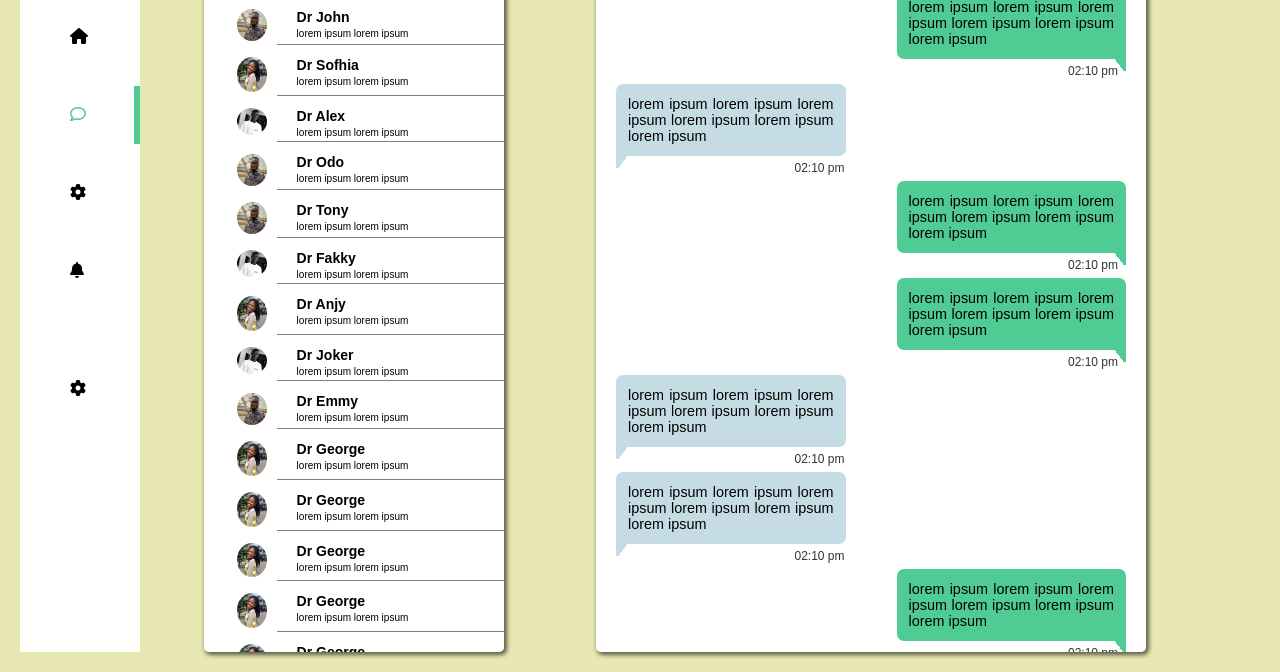
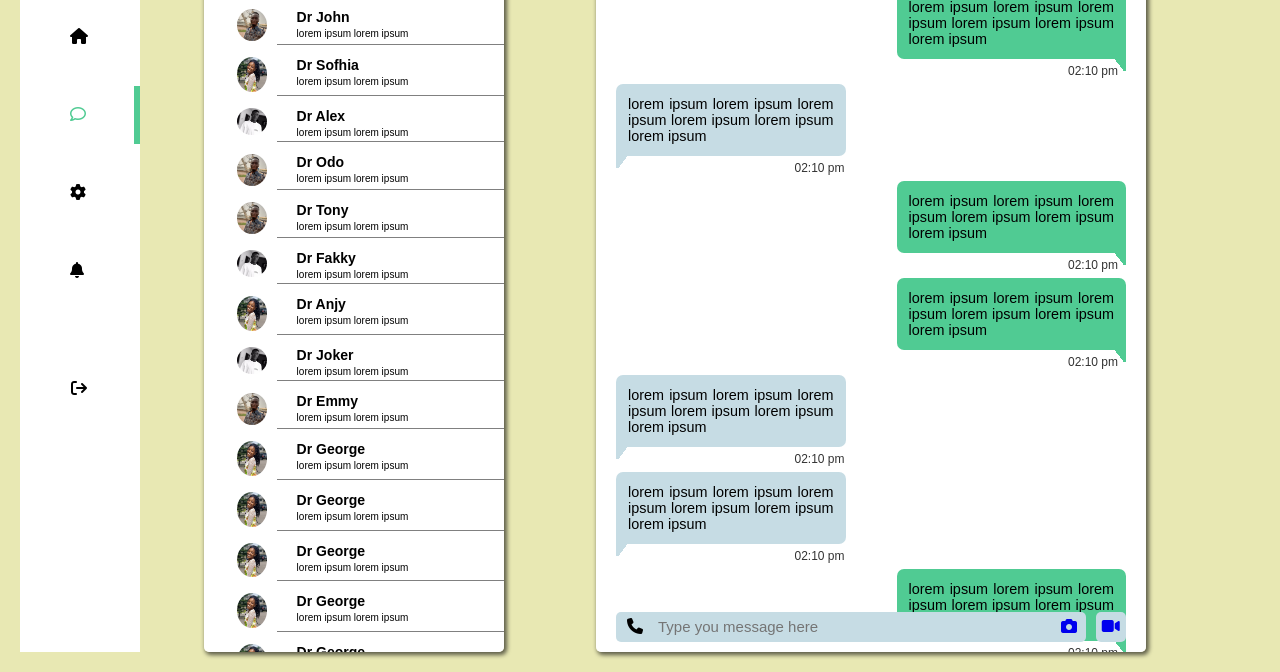
Before and after one commit to Jamiu10012/healm-login, a plain HTML site: page index.html in a window 1280 px wide. Shown: the part 128-800 px from the top of the page. Drawn offline with Linux system fonts and the light colour scheme.

Commit message:
desktp done

```diff
--- a/chat.css
+++ b/chat.css
@@ -247,6 +247,53 @@
     height: 20px;
     background: linear-gradient(127deg, #c6dce4 50%, #c6dce4 50%, transparent 50%,transparent);
 }
+.tail{
+    display: flex;
+    width: 100%;
+    z-index: 1;
+    position: sticky;
+    bottom: 0;
+}
+.typemsg{
+    width: 94%;
+    height: 30px;
+    background: #c6dce4;
+    border-radius: 5px;
+    display: flex;
+    padding: 6px;
+    margin: 10px;
+    margin-right: 4px;
+
+}
+.attach{
+    margin: 0 10px 0 5px;
+}
+.message{
+    margin: 0 5px;
+    width: 83%;
+}
+.message input{
+    width: 90%;
+    background: none;
+    border: none;
+    font-size: 15px;
+    padding-top: -4px;
+    outline: none;
+}
+.camera{
+    margin-left: 18px;
+}
+.record{
+    width: 6%;
+    height: 30px;
+    background: #c6dce4;
+    border-radius: 5px;
+    padding: 6px;
+    padding-right: 0;
+    margin: 10px;
+    margin-left: 6px;
+}
+
 /*
 @media only screen and (max-width: 1360px){
     .chatbox{
--- a/index.html
+++ b/index.html
@@ -30,7 +30,7 @@
                     </ul>
                 </div>
                 <div class="next">
-                    <a href="#"><i class="fa fa-cog" ></i></a>
+                    <a href="#"><i class="fa fa-sign-out" ></i></a>
                 </div>
             </div>
         </div>
@@ -258,14 +258,18 @@
                     </div>
                 </div>
                 <div class="tail">
-                    <div class="friendImage ">
-                        <img src="./images/pic2.jpg" alt="">
+                    <div class="typemsg">
+                        <div class="attach">
+                            <i class="fa fa-phone" ></i>
+                        </div>
+                        <div class="message">
+                            <input type="text" placeholder="Type you message here">
+                        </div>
+                        <div class="camera">
+                            <a href="#"><i class="fa fa-camera" ></i></a>
+                        </div>
                     </div>
-                    <div class="friendName">
-                        <h4>Dr George</h4>
-                    </div>
-                    <div class="chatIcons">
-                        <a href="#"><i class="fa fa-phone" ></i></a>
+                    <div class="record">
                         <a href="#"><i class="fa fa-video-camera" ></i></a>
                     </div>
                 </div>
```
